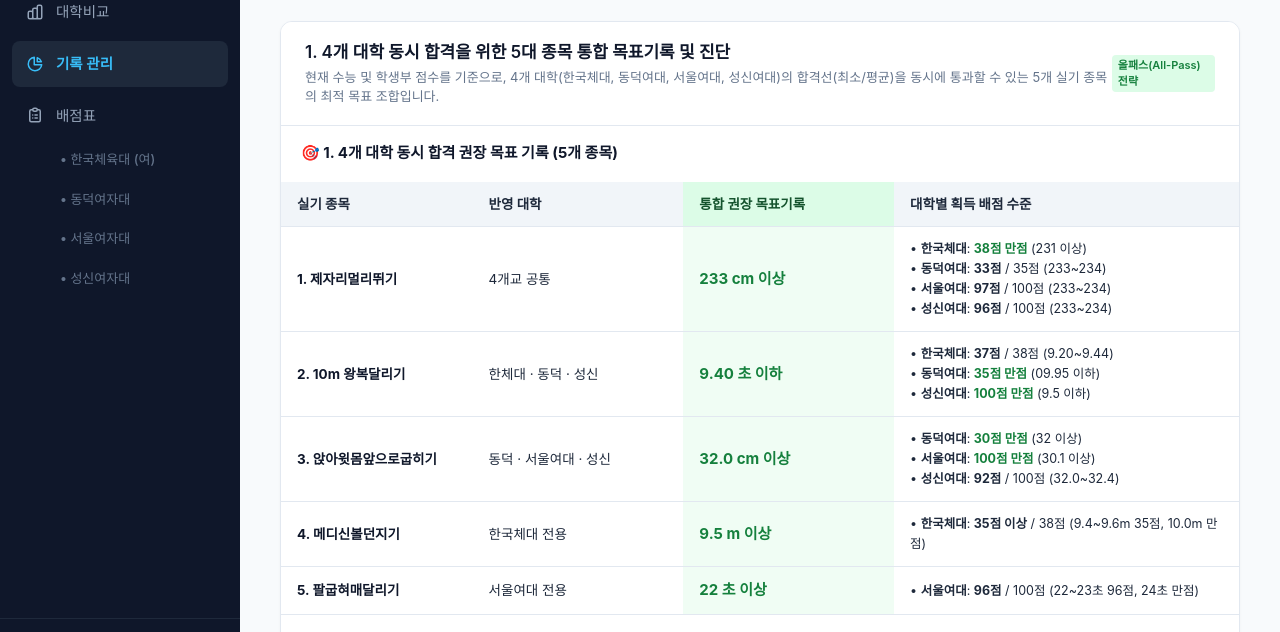
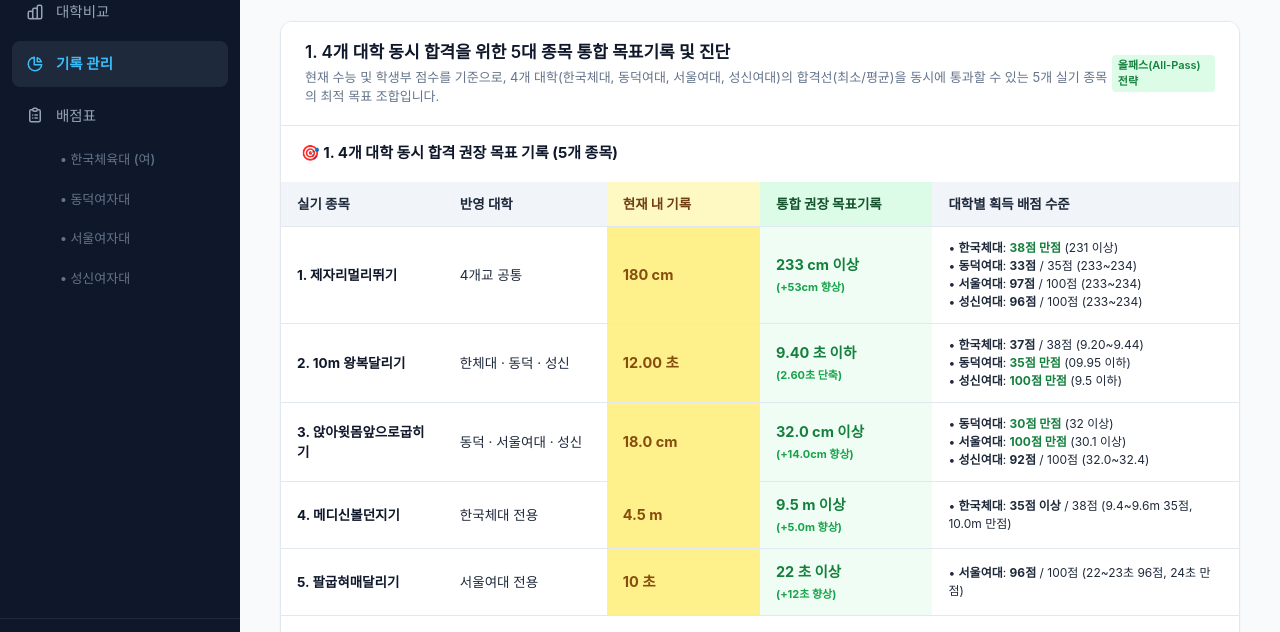
Before and after one commit to cisuk97-glitch/MyTestPlan, a plain HTML site: page sportsschool.html in a window 1280 px wide. Both pictures are taken after a click on the link "기록 관리". Shown: the part 103-735 px from the top of the page. Drawn offline with Linux system fonts and the light colour scheme.

Commit message:
Add files via upload

```diff
--- a/sportsschool.html
+++ b/sportsschool.html
@@ -1608,20 +1608,25 @@
           <table>
             <thead>
               <tr>
-                <th style="width: 20%;">실기 종목</th>
-                <th style="width: 22%;">반영 대학</th>
-                <th style="width: 22%; background:#dcfce7; color:#14532d;">통합 권장 목표기록</th>
-                <th style="width: 36%;">대학별 획득 배점 수준</th>
+                <th style="width: 17%;">실기 종목</th>
+                <th style="width: 17%;">반영 대학</th>
+                <th style="width: 16%; background:#fef9c3; color:#713f12;">현재 내 기록</th>
+                <th style="width: 18%; background:#dcfce7; color:#14532d;">통합 권장 목표기록</th>
+                <th style="width: 32%;">대학별 획득 배점 수준</th>
               </tr>
             </thead>
             <tbody>
               <tr>
                 <td style="font-weight:700; color:#0f172a;">1. 제자리멀리뛰기</td>
                 <td>4개교 공통</td>
+                <td style="background:#fef08a;">
+                  <strong style="color:#854d0e; font-size:14.5px;">180 cm</strong>
+                </td>
                 <td style="background:#f0fdf4;">
-                  <strong style="color:#15803d; font-size:15px;">233 cm 이상</strong>
-                </td>
-                <td style="font-size:12.5px; line-height:1.6;">
+                  <strong style="color:#15803d; font-size:14.5px;">233 cm 이상</strong><br>
+                  <span style="font-size:11px; color:#16a34a; font-weight:700;">(+53cm 향상)</span>
+                </td>
+                <td style="font-size:12px; line-height:1.5;">
                   • <strong>한국체대</strong>: <span style="color:#15803d; font-weight:700;">38점 만점</span> (231 이상)<br>
                   • <strong>동덕여대</strong>: <strong>33점</strong> / 35점 (233~234)<br>
                   • <strong>서울여대</strong>: <strong>97점</strong> / 100점 (233~234)<br>
@@ -1631,10 +1636,14 @@
               <tr>
                 <td style="font-weight:700; color:#0f172a;">2. 10m 왕복달리기</td>
                 <td>한체대 · 동덕 · 성신</td>
+                <td style="background:#fef08a;">
+                  <strong style="color:#854d0e; font-size:14.5px;">12.00 초</strong>
+                </td>
                 <td style="background:#f0fdf4;">
-                  <strong style="color:#15803d; font-size:15px;">9.40 초 이하</strong>
-                </td>
-                <td style="font-size:12.5px; line-height:1.6;">
+                  <strong style="color:#15803d; font-size:14.5px;">9.40 초 이하</strong><br>
+                  <span style="font-size:11px; color:#16a34a; font-weight:700;">(2.60초 단축)</span>
+                </td>
+                <td style="font-size:12px; line-height:1.5;">
                   • <strong>한국체대</strong>: <strong>37점</strong> / 38점 (9.20~9.44)<br>
                   • <strong>동덕여대</strong>: <span style="color:#15803d; font-weight:700;">35점 만점</span> (09.95 이하)<br>
                   • <strong>성신여대</strong>: <span style="color:#15803d; font-weight:700;">100점 만점</span> (9.5 이하)
@@ -1643,10 +1652,14 @@
               <tr>
                 <td style="font-weight:700; color:#0f172a;">3. 앉아윗몸앞으로굽히기</td>
                 <td>동덕 · 서울여대 · 성신</td>
+                <td style="background:#fef08a;">
+                  <strong style="color:#854d0e; font-size:14.5px;">18.0 cm</strong>
+                </td>
                 <td style="background:#f0fdf4;">
-                  <strong style="color:#15803d; font-size:15px;">32.0 cm 이상</strong>
-                </td>
-                <td style="font-size:12.5px; line-height:1.6;">
+                  <strong style="color:#15803d; font-size:14.5px;">32.0 cm 이상</strong><br>
+                  <span style="font-size:11px; color:#16a34a; font-weight:700;">(+14.0cm 향상)</span>
+                </td>
+                <td style="font-size:12px; line-height:1.5;">
                   • <strong>동덕여대</strong>: <span style="color:#15803d; font-weight:700;">30점 만점</span> (32 이상)<br>
                   • <strong>서울여대</strong>: <span style="color:#15803d; font-weight:700;">100점 만점</span> (30.1 이상)<br>
                   • <strong>성신여대</strong>: <strong>92점</strong> / 100점 (32.0~32.4)
@@ -1655,20 +1668,28 @@
               <tr>
                 <td style="font-weight:700; color:#0f172a;">4. 메디신볼던지기</td>
                 <td>한국체대 전용</td>
+                <td style="background:#fef08a;">
+                  <strong style="color:#854d0e; font-size:14.5px;">4.5 m</strong>
+                </td>
                 <td style="background:#f0fdf4;">
-                  <strong style="color:#15803d; font-size:15px;">9.5 m 이상</strong>
-                </td>
-                <td style="font-size:12.5px; line-height:1.6;">
+                  <strong style="color:#15803d; font-size:14.5px;">9.5 m 이상</strong><br>
+                  <span style="font-size:11px; color:#16a34a; font-weight:700;">(+5.0m 향상)</span>
+                </td>
+                <td style="font-size:12px; line-height:1.5;">
                   • <strong>한국체대</strong>: <strong>35점 이상</strong> / 38점 (9.4~9.6m 35점, 10.0m 만점)
                 </td>
               </tr>
               <tr>
                 <td style="font-weight:700; color:#0f172a;">5. 팔굽혀매달리기</td>
                 <td>서울여대 전용</td>
+                <td style="background:#fef08a;">
+                  <strong style="color:#854d0e; font-size:14.5px;">10 초</strong>
+                </td>
                 <td style="background:#f0fdf4;">
-                  <strong style="color:#15803d; font-size:15px;">22 초 이상</strong>
-                </td>
-                <td style="font-size:12.5px; line-height:1.6;">
+                  <strong style="color:#15803d; font-size:14.5px;">22 초 이상</strong><br>
+                  <span style="font-size:11px; color:#16a34a; font-weight:700;">(+12초 향상)</span>
+                </td>
+                <td style="font-size:12px; line-height:1.5;">
                   • <strong>서울여대</strong>: <strong>96점</strong> / 100점 (22~23초 96점, 24초 만점)
                 </td>
               </tr>
```
Also changed, not shown: sportsschoolmobile.html (+40 -19 lines).
